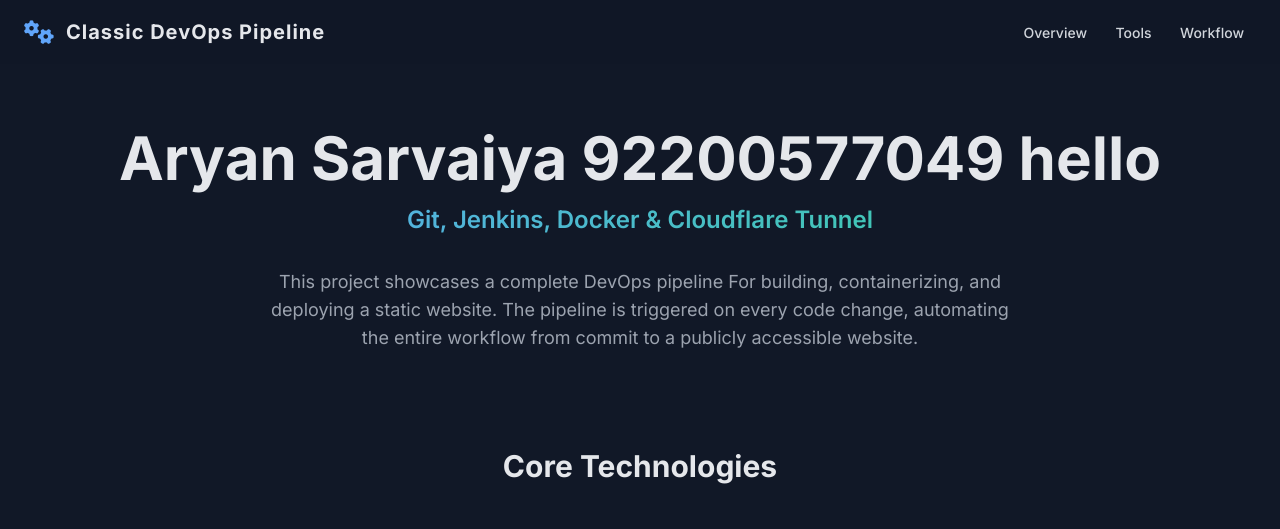
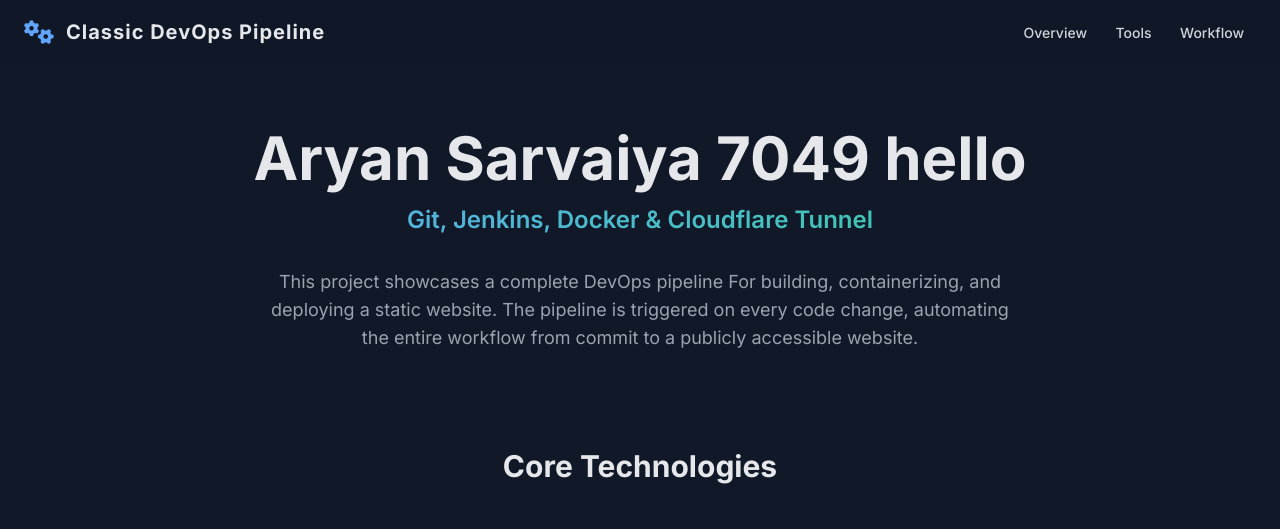
Before and after one commit to Aryansarvaiya13/devops_project2, a plain HTML site: page index.html in a window 1280 px wide. Shown: the top 529 px of the page. Drawn offline with nearby package versions, Linux system fonts and the light colour scheme.

Commit message:
change in to html file

```diff
--- a/index.html
+++ b/index.html
@@ -68,7 +68,7 @@
         <!-- Hero Section -->
         <section id="overview" class="text-center mb-24">
             <h2 class="text-4xl md:text-6xl font-extrabold mb-4">
-                Aryan Sarvaiya 92200577049 hello
+                Aryan Sarvaiya 7049 hello
             </h2>
             <p class="gradient-text text-xl md:text-2xl font-semibold mb-8">
                 Git, Jenkins, Docker & Cloudflare Tunnel
```
